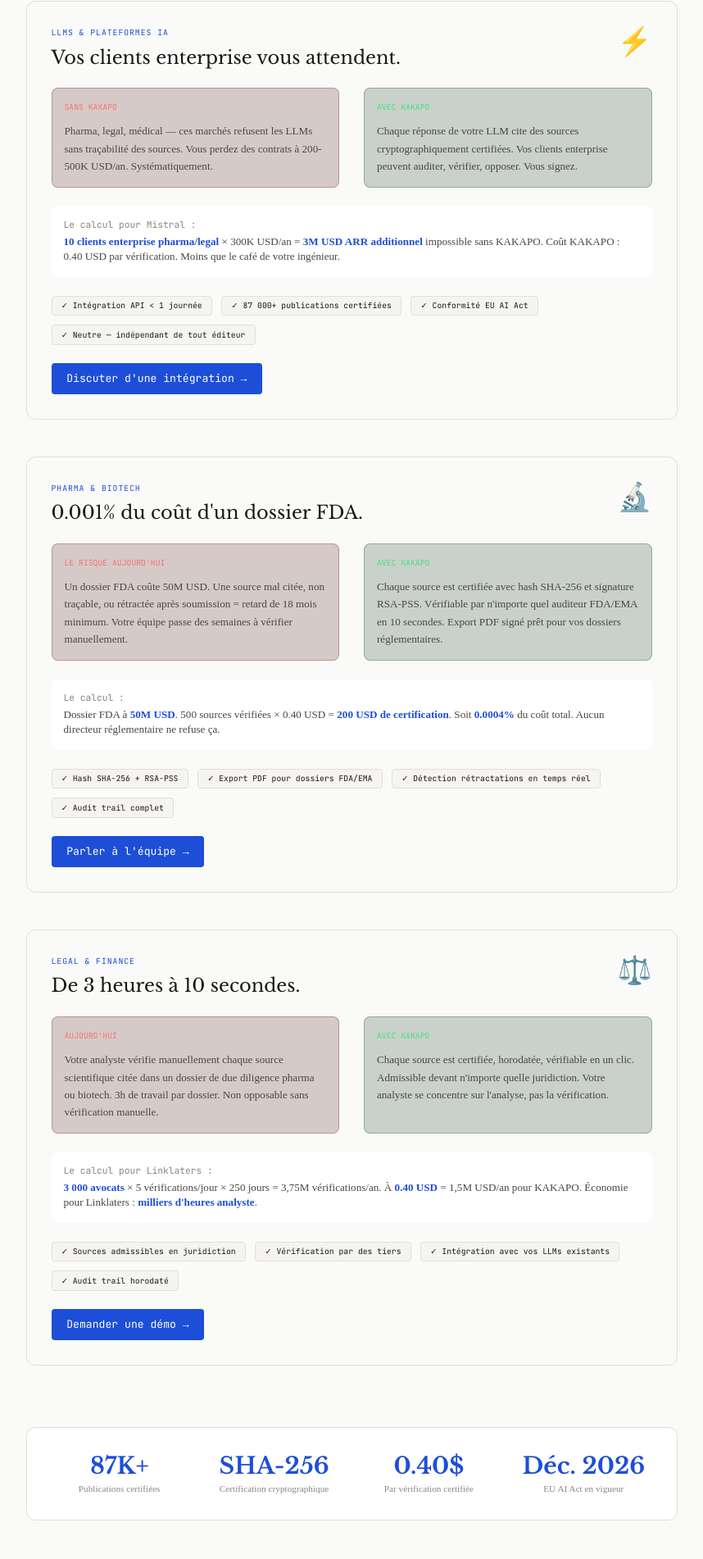
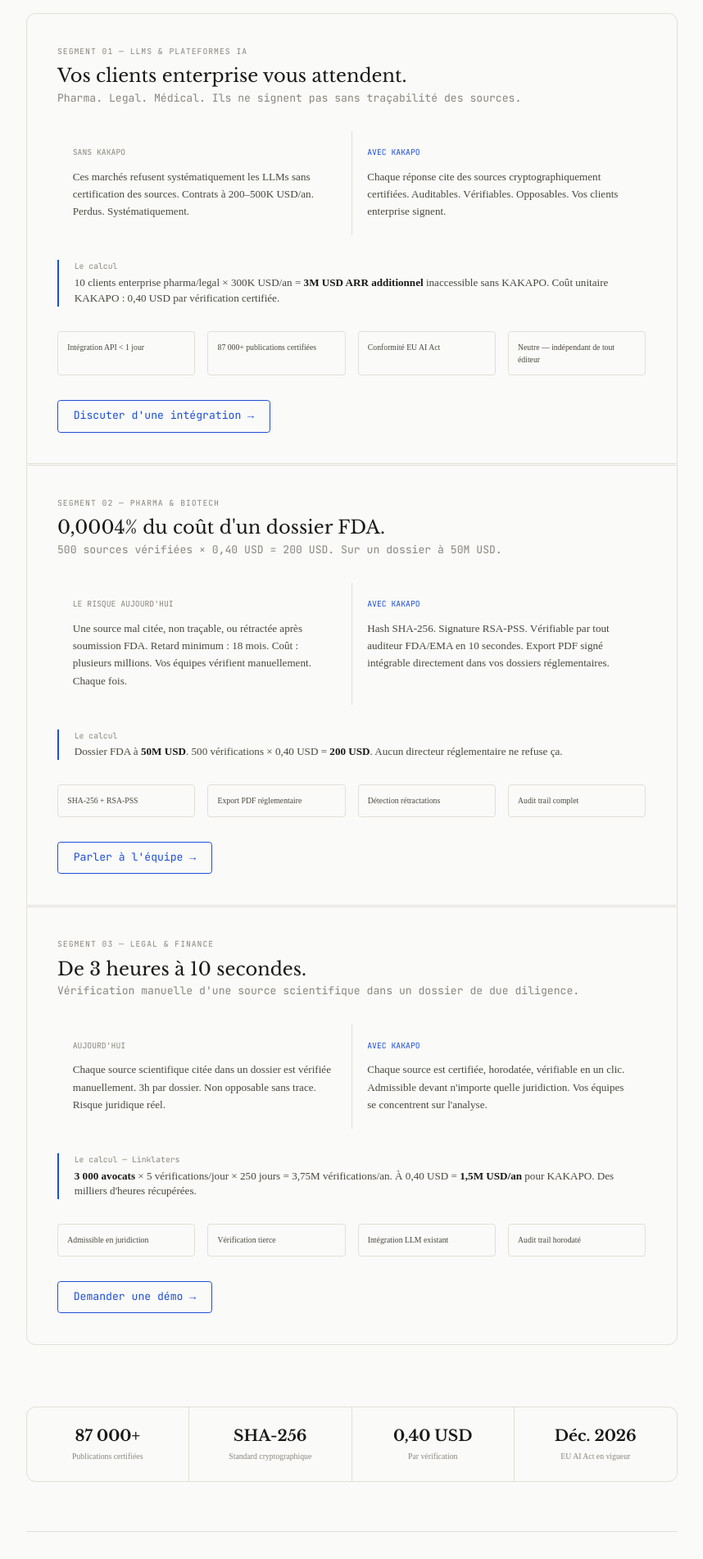
Before and after one commit to kkpo-adil/kakapo-front, a Next.js app: page /entreprise in a window 1280 px wide. Shown: the part 388-2290 px from the top of the page at 82% size, without its empty margins (211-1069 px from the left). Built offline with nearby package versions, Linux system fonts and the light colour scheme.

Commit message:
refactor: entreprise page - no emojis, dense, surgical, investor-grade

```diff
--- a/src/app/entreprise/page.tsx
+++ b/src/app/entreprise/page.tsx
@@ -5,210 +5,191 @@ export default function EnterprisePage() {
     <div className="max-w-4xl mx-auto px-6 py-16">
 
       <div className="mb-20">
-        <p className="text-2xs font-mono text-accent uppercase tracking-widest mb-3">Entreprise</p>
-        <h1 className="text-4xl font-display text-text-primary mb-4 leading-tight">
-          La couche de confiance<br />qui manque à votre IA.
+        <p className="text-2xs font-mono text-accent uppercase tracking-widest mb-4">Infrastructure · Entreprise</p>
+        <h1 className="text-4xl font-display text-text-primary mb-5 leading-tight max-w-2xl">
+          Le notaire de la connaissance scientifique pour l'IA.
         </h1>
-        <p className="text-base text-text-secondary leading-relaxed max-w-2xl mb-2">
-          KAKAPO est le notaire de la connaissance scientifique pour l'IA.
-          Pas une bibliothèque. Pas un moteur de recherche.
-          Une infrastructure de certification cryptographique indépendante.
+        <p className="text-base text-text-secondary leading-relaxed max-w-2xl mb-4">
+          KAKAPO certifie cryptographiquement chaque source scientifique avant qu'elle entre dans un système IA.
+          Pas une bibliothèque. Pas un moteur de recherche. Une infrastructure de certification indépendante.
         </p>
-        <p className="text-sm text-accent font-mono">
-          EU AI Act — décembre 2026. La traçabilité des sources devient obligatoire.
-        </p>
+        <div className="flex items-center gap-2">
+          <span className="w-1.5 h-1.5 rounded-full bg-accent inline-block"></span>
+          <p className="text-sm font-mono text-accent">EU AI Act · Traçabilité des sources obligatoire · Décembre 2026</p>
+        </div>
       </div>
 
-      <div className="space-y-12 mb-20">
+      <div className="space-y-px mb-20">
 
-        <div className="border border-border rounded-xl p-8 hover:border-accent/50 transition-colors">
-          <div className="flex items-start justify-between mb-6">
-            <div>
-              <p className="text-2xs font-mono text-accent uppercase tracking-widest mb-2">LLMs & Plateformes IA</p>
-              <h2 className="text-2xl font-display text-text-primary">Vos clients enterprise vous attendent.</h2>
-            </div>
-            <span className="text-4xl">⚡</span>
+        <div className="border border-border rounded-t-xl p-10">
+          <div className="mb-8">
+            <p className="text-2xs font-mono text-text-muted uppercase tracking-widest mb-2">Segment 01 — LLMs & Plateformes IA</p>
+            <h2 className="text-2xl font-display text-text-primary mb-1">Vos clients enterprise vous attendent.</h2>
+            <p className="text-sm font-mono text-text-muted">Pharma. Legal. Médical. Ils ne signent pas sans traçabilité des sources.</p>
           </div>
 
-          <div className="grid grid-cols-1 md:grid-cols-2 gap-8 mb-6">
-            <div className="bg-red-950/20 border border-red-900/30 rounded-lg p-4">
-              <p className="text-2xs font-mono text-red-400 uppercase mb-3">Sans KAKAPO</p>
+          <div className="grid grid-cols-2 gap-px bg-border mb-8">
+            <div className="bg-surface-1 p-5">
+              <p className="text-2xs font-mono text-text-muted uppercase mb-3">Sans KAKAPO</p>
               <p className="text-sm text-text-secondary leading-relaxed">
-                Pharma, legal, médical — ces marchés refusent les LLMs sans traçabilité des sources.
-                Vous perdez des contrats à 200-500K USD/an. Systématiquement.
+                Ces marchés refusent systématiquement les LLMs sans certification des sources.
+                Contrats à 200–500K USD/an. Perdus. Systématiquement.
               </p>
             </div>
-            <div className="bg-green-950/20 border border-green-900/30 rounded-lg p-4">
-              <p className="text-2xs font-mono text-green-400 uppercase mb-3">Avec KAKAPO</p>
+            <div className="bg-surface-1 p-5">
+              <p className="text-2xs font-mono text-accent uppercase mb-3">Avec KAKAPO</p>
               <p className="text-sm text-text-secondary leading-relaxed">
-                Chaque réponse de votre LLM cite des sources cryptographiquement certifiées.
-                Vos clients enterprise peuvent auditer, vérifier, opposer. Vous signez.
+                Chaque réponse cite des sources cryptographiquement certifiées.
+                Auditables. Vérifiables. Opposables. Vos clients enterprise signent.
               </p>
             </div>
           </div>
 
-          <div className="bg-surface-2 rounded-lg p-4 mb-6">
-            <p className="text-xs font-mono text-text-muted mb-1">Le calcul pour Mistral :</p>
+          <div className="border-l-2 border-accent pl-5 mb-8">
+            <p className="text-2xs font-mono text-text-muted mb-1">Le calcul</p>
             <p className="text-sm text-text-secondary">
-              <span className="text-accent font-semibold">10 clients enterprise pharma/legal</span> × 300K USD/an
-              = <span className="text-accent font-semibold">3M USD ARR additionnel</span> impossible sans KAKAPO.
-              Coût KAKAPO : 0.40 USD par vérification. Moins que le café de votre ingénieur.
+              10 clients enterprise pharma/legal × 300K USD/an = <strong className="text-text-primary">3M USD ARR additionnel</strong> inaccessible sans KAKAPO.
+              Coût unitaire KAKAPO : 0,40 USD par vérification certifiée.
             </p>
           </div>
 
-          <div className="flex flex-wrap gap-3 mb-6">
-            <span className="text-2xs font-mono bg-surface-3 border border-border rounded px-3 py-1">✓ Intégration API &lt; 1 journée</span>
-            <span className="text-2xs font-mono bg-surface-3 border border-border rounded px-3 py-1">✓ 87 000+ publications certifiées</span>
-            <span className="text-2xs font-mono bg-surface-3 border border-border rounded px-3 py-1">✓ Conformité EU AI Act</span>
-            <span className="text-2xs font-mono bg-surface-3 border border-border rounded px-3 py-1">✓ Neutre — indépendant de tout éditeur</span>
+          <div className="grid grid-cols-2 md:grid-cols-4 gap-4 mb-8">
+            {["Intégration API < 1 jour", "87 000+ publications certifiées", "Conformité EU AI Act", "Neutre — indépendant de tout éditeur"].map(f => (
+              <div key={f} className="border border-border rounded p-3">
+                <p className="text-2xs text-text-secondary">{f}</p>
+              </div>
+            ))}
           </div>
 
           <a href="mailto:partnerships@kakapo.io?subject=Intégration LLM KAKAPO"
-            className="inline-flex items-center gap-2 bg-accent hover:bg-accent-hover text-white text-sm font-mono px-5 py-2.5 rounded transition-colors no-underline">
+            className="inline-flex items-center gap-2 border border-accent text-accent hover:bg-accent hover:text-white text-sm font-mono px-5 py-2.5 rounded transition-colors no-underline">
             Discuter d'une intégration →
           </a>
         </div>
 
-        <div className="border border-border rounded-xl p-8 hover:border-accent/50 transition-colors">
-          <div className="flex items-start justify-between mb-6">
-            <div>
-              <p className="text-2xs font-mono text-accent uppercase tracking-widest mb-2">Pharma & Biotech</p>
-              <h2 className="text-2xl font-display text-text-primary">0.001% du coût d'un dossier FDA.</h2>
-            </div>
-            <span className="text-4xl">🔬</span>
+        <div className="border border-border p-10">
+          <div className="mb-8">
+            <p className="text-2xs font-mono text-text-muted uppercase tracking-widest mb-2">Segment 02 — Pharma & Biotech</p>
+            <h2 className="text-2xl font-display text-text-primary mb-1">0,0004% du coût d'un dossier FDA.</h2>
+            <p className="text-sm font-mono text-text-muted">500 sources vérifiées × 0,40 USD = 200 USD. Sur un dossier à 50M USD.</p>
           </div>
 
-          <div className="grid grid-cols-1 md:grid-cols-2 gap-8 mb-6">
-            <div className="bg-red-950/20 border border-red-900/30 rounded-lg p-4">
-              <p className="text-2xs font-mono text-red-400 uppercase mb-3">Le risque aujourd'hui</p>
+          <div className="grid grid-cols-2 gap-px bg-border mb-8">
+            <div className="bg-surface-1 p-5">
+              <p className="text-2xs font-mono text-text-muted uppercase mb-3">Le risque aujourd'hui</p>
               <p className="text-sm text-text-secondary leading-relaxed">
-                Un dossier FDA coûte 50M USD. Une source mal citée, non traçable,
-                ou rétractée après soumission = retard de 18 mois minimum.
-                Votre équipe passe des semaines à vérifier manuellement.
+                Une source mal citée, non traçable, ou rétractée après soumission FDA.
+                Retard minimum : 18 mois. Coût : plusieurs millions.
+                Vos équipes vérifient manuellement. Chaque fois.
               </p>
             </div>
-            <div className="bg-green-950/20 border border-green-900/30 rounded-lg p-4">
-              <p className="text-2xs font-mono text-green-400 uppercase mb-3">Avec KAKAPO</p>
+            <div className="bg-surface-1 p-5">
+              <p className="text-2xs font-mono text-accent uppercase mb-3">Avec KAKAPO</p>
               <p className="text-sm text-text-secondary leading-relaxed">
-                Chaque source est certifiée avec hash SHA-256 et signature RSA-PSS.
-                Vérifiable par n'importe quel auditeur FDA/EMA en 10 secondes.
-                Export PDF signé prêt pour vos dossiers réglementaires.
+                Hash SHA-256. Signature RSA-PSS. Vérifiable par tout auditeur FDA/EMA en 10 secondes.
+                Export PDF signé intégrable directement dans vos dossiers réglementaires.
               </p>
             </div>
           </div>
 
-          <div className="bg-surface-2 rounded-lg p-4 mb-6">
-            <p className="text-xs font-mono text-text-muted mb-1">Le calcul :</p>
+          <div className="border-l-2 border-accent pl-5 mb-8">
+            <p className="text-2xs font-mono text-text-muted mb-1">Le calcul</p>
             <p className="text-sm text-text-secondary">
-              Dossier FDA à <span className="text-accent font-semibold">50M USD</span>.
-              500 sources vérifiées × 0.40 USD =
-              <span className="text-accent font-semibold"> 200 USD de certification</span>.
-              Soit <span className="text-accent font-semibold">0.0004%</span> du coût total.
+              Dossier FDA à <strong className="text-text-primary">50M USD</strong>. 500 vérifications × 0,40 USD = <strong className="text-text-primary">200 USD</strong>.
               Aucun directeur réglementaire ne refuse ça.
             </p>
           </div>
 
-          <div className="flex flex-wrap gap-3 mb-6">
-            <span className="text-2xs font-mono bg-surface-3 border border-border rounded px-3 py-1">✓ Hash SHA-256 + RSA-PSS</span>
-            <span className="text-2xs font-mono bg-surface-3 border border-border rounded px-3 py-1">✓ Export PDF pour dossiers FDA/EMA</span>
-            <span className="text-2xs font-mono bg-surface-3 border border-border rounded px-3 py-1">✓ Détection rétractations en temps réel</span>
-            <span className="text-2xs font-mono bg-surface-3 border border-border rounded px-3 py-1">✓ Audit trail complet</span>
+          <div className="grid grid-cols-2 md:grid-cols-4 gap-4 mb-8">
+            {["SHA-256 + RSA-PSS", "Export PDF réglementaire", "Détection rétractations", "Audit trail complet"].map(f => (
+              <div key={f} className="border border-border rounded p-3">
+                <p className="text-2xs text-text-secondary">{f}</p>
+              </div>
+            ))}
           </div>
 
-          <a href="mailto:partnerships@kakapo.io?subject=KAKAPO Pharma R&D"
-            className="inline-flex items-center gap-2 bg-accent hover:bg-accent-hover text-white text-sm font-mono px-5 py-2.5 rounded transition-colors no-underline">
+          <a href="mailto:partnerships@kakapo.io?subject=KAKAPO Pharma"
+            className="inline-flex items-center gap-2 border border-accent text-accent hover:bg-accent hover:text-white text-sm font-mono px-5 py-2.5 rounded transition-colors no-underline">
             Parler à l'équipe →
           </a>
         </div>
 
-        <div className="border border-border rounded-xl p-8 hover:border-accent/50 transition-colors">
-          <div className="flex items-start justify-between mb-6">
-            <div>
-              <p className="text-2xs font-mono text-accent uppercase tracking-widest mb-2">Legal & Finance</p>
-              <h2 className="text-2xl font-display text-text-primary">De 3 heures à 10 secondes.</h2>
-            </div>
-            <span className="text-4xl">⚖️</span>
+        <div className="border border-border rounded-b-xl p-10">
+          <div className="mb-8">
+            <p className="text-2xs font-mono text-text-muted uppercase tracking-widest mb-2">Segment 03 — Legal & Finance</p>
+            <h2 className="text-2xl font-display text-text-primary mb-1">De 3 heures à 10 secondes.</h2>
+            <p className="text-sm font-mono text-text-muted">Vérification manuelle d'une source scientifique dans un dossier de due diligence.</p>
           </div>
 
-          <div className="grid grid-cols-1 md:grid-cols-2 gap-8 mb-6">
-            <div className="bg-red-950/20 border border-red-900/30 rounded-lg p-4">
-              <p className="text-2xs font-mono text-red-400 uppercase mb-3">Aujourd'hui</p>
+          <div className="grid grid-cols-2 gap-px bg-border mb-8">
+            <div className="bg-surface-1 p-5">
+              <p className="text-2xs font-mono text-text-muted uppercase mb-3">Aujourd'hui</p>
               <p className="text-sm text-text-secondary leading-relaxed">
-                Votre analyste vérifie manuellement chaque source scientifique citée
-                dans un dossier de due diligence pharma ou biotech.
-                3h de travail par dossier. Non opposable sans vérification manuelle.
+                Chaque source scientifique citée dans un dossier est vérifiée manuellement.
+                3h par dossier. Non opposable sans trace. Risque juridique réel.
               </p>
             </div>
-            <div className="bg-green-950/20 border border-green-900/30 rounded-lg p-4">
-              <p className="text-2xs font-mono text-green-400 uppercase mb-3">Avec KAKAPO</p>
+            <div className="bg-surface-1 p-5">
+              <p className="text-2xs font-mono text-accent uppercase mb-3">Avec KAKAPO</p>
               <p className="text-sm text-text-secondary leading-relaxed">
                 Chaque source est certifiée, horodatée, vérifiable en un clic.
                 Admissible devant n'importe quelle juridiction.
-                Votre analyste se concentre sur l'analyse, pas la vérification.
+                Vos équipes se concentrent sur l'analyse.
               </p>
             </div>
           </div>
 
-          <div className="bg-surface-2 rounded-lg p-4 mb-6">
-            <p className="text-xs font-mono text-text-muted mb-1">Le calcul pour Linklaters :</p>
+          <div className="border-l-2 border-accent pl-5 mb-8">
+            <p className="text-2xs font-mono text-text-muted mb-1">Le calcul — Linklaters</p>
             <p className="text-sm text-text-secondary">
-              <span className="text-accent font-semibold">3 000 avocats</span> × 5 vérifications/jour × 250 jours
-              = 3,75M vérifications/an.
-              À <span className="text-accent font-semibold">0.40 USD</span> = 1,5M USD/an pour KAKAPO.
-              Économie pour Linklaters : <span className="text-accent font-semibold">milliers d'heures analyste</span>.
+              <strong className="text-text-primary">3 000 avocats</strong> × 5 vérifications/jour × 250 jours = 3,75M vérifications/an.
+              À 0,40 USD = <strong className="text-text-primary">1,5M USD/an</strong> pour KAKAPO. Des milliers d'heures récupérées.
             </p>
           </div>
 
-          <div className="flex flex-wrap gap-3 mb-6">
-            <span className="text-2xs font-mono bg-surface-3 border border-border rounded px-3 py-1">✓ Sources admissibles en juridiction</span>
-            <span className="text-2xs font-mono bg-surface-3 border border-border rounded px-3 py-1">✓ Vérification par des tiers</span>
-            <span className="text-2xs font-mono bg-surface-3 border border-border rounded px-3 py-1">✓ Intégration avec vos LLMs existants</span>
-            <span className="text-2xs font-mono bg-surface-3 border border-border rounded px-3 py-1">✓ Audit trail horodaté</span>
+          <div className="grid grid-cols-2 md:grid-cols-4 gap-4 mb-8">
+            {["Admissible en juridiction", "Vérification tierce", "Intégration LLM existant", "Audit trail horodaté"].map(f => (
+              <div key={f} className="border border-border rounded p-3">
+                <p className="text-2xs text-text-secondary">{f}</p>
+              </div>
+            ))}
           </div>
 
-          <a href="mailto:partnerships@kakapo.io?subject=KAKAPO Legal Finance"
-            className="inline-flex items-center gap-2 bg-accent hover:bg-accent-hover text-white text-sm font-mono px-5 py-2.5 rounded transition-colors no-underline">
+          <a href="mailto:partnerships@kakapo.io?subject=KAKAPO Legal"
+            className="inline-flex items-center gap-2 border border-accent text-accent hover:bg-accent hover:text-white text-sm font-mono px-5 py-2.5 rounded transition-colors no-underline">
             Demander une démo →
           </a>
         </div>
 
       </div>
 
-      <div className="border border-border rounded-xl p-8 bg-surface-2 mb-12">
-        <div className="grid grid-cols-2 md:grid-cols-4 gap-6 text-center">
-          <div>
-            <p className="text-3xl font-display font-bold text-accent mb-1">87K+</p>
-            <p className="text-xs text-text-muted">Publications certifiées</p>
+      <div className="grid grid-cols-4 gap-px bg-border border border-border rounded-xl overflow-hidden mb-16">
+        {[
+          { value: "87 000+", label: "Publications certifiées" },
+          { value: "SHA-256", label: "Standard cryptographique" },
+          { value: "0,40 USD", label: "Par vérification" },
+          { value: "Déc. 2026", label: "EU AI Act en vigueur" },
+        ].map(({ value, label }) => (
+          <div key={label} className="bg-surface-1 p-6 text-center">
+            <p className="text-xl font-display font-bold text-text-primary mb-1">{value}</p>
+            <p className="text-2xs text-text-muted">{label}</p>
           </div>
-          <div>
-            <p className="text-3xl font-display font-bold text-accent mb-1">SHA-256</p>
-            <p className="text-xs text-text-muted">Certification cryptographique</p>
-          </div>
-          <div>
-            <p className="text-3xl font-display font-bold text-accent mb-1">0.40$</p>
-            <p className="text-xs text-text-muted">Par vérification certifiée</p>
-          </div>
-          <div>
-            <p className="text-3xl font-display font-bold text-accent mb-1">Déc. 2026</p>
-            <p className="text-xs text-text-muted">EU AI Act en vigueur</p>
-          </div>
-        </div>
+        ))}
       </div>
 
-      <div className="text-center">
-        <h2 className="text-2xl font-display text-text-primary mb-3">Voyez la différence en live.</h2>
-        <p className="text-sm text-text-secondary mb-8 max-w-xl mx-auto">
-          Posez une question scientifique. Comparez Claude seul vs Claude + KAKAPO.
-          La différence est immédiate.
-        </p>
-        <div className="flex items-center justify-center gap-4 flex-wrap">
+      <div className="flex items-center justify-between border-t border-border pt-10">
+        <div>
+          <p className="text-base font-display text-text-primary mb-1">Voir la différence en live.</p>
+          <p className="text-sm text-text-secondary">Claude seul vs Claude + KAKAPO. La différence est immédiate.</p>
+        </div>
+        <div className="flex gap-3 flex-shrink-0">
           <Link href="/demo"
-            className="inline-flex items-center gap-2 bg-accent hover:bg-accent-hover text-white text-sm font-mono px-8 py-3 rounded transition-colors no-underline">
-            Voir la démo live →
+            className="inline-flex items-center gap-2 bg-accent hover:bg-accent-hover text-white text-sm font-mono px-5 py-2.5 rounded transition-colors no-underline">
+            Démo live →
           </Link>
           <a href="mailto:partnerships@kakapo.io"
-            className="inline-flex items-center gap-2 border border-border hover:border-accent/50 text-text-secondary hover:text-text-primary text-sm font-mono px-8 py-3 rounded transition-colors no-underline">
-            Contacter l'équipe →
+            className="inline-flex items-center gap-2 border border-border hover:border-accent/50 text-text-secondary text-sm font-mono px-5 py-2.5 rounded transition-colors no-underline">
+            Contact →
           </a>
         </div>
       </div>
```
